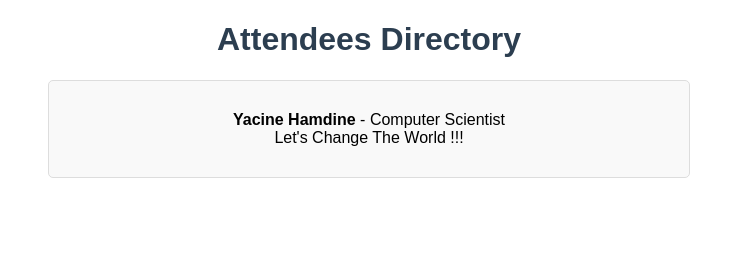
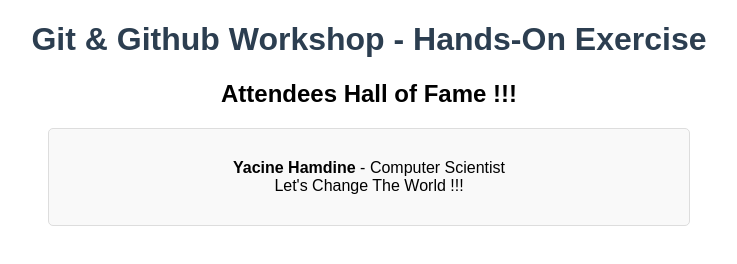
Before and after one commit to ceticL3pfe/git_github_hands_on, a plain HTML site: page index.html in a window 1280 px wide. Shown: the whole page, without its empty margins (271-1008 px from the left). Drawn offline with Linux system fonts and the light colour scheme.

Commit message:
Update index.html

```diff
--- a/index.html
+++ b/index.html
@@ -31,7 +31,8 @@
     </style>
 </head>
 <body>
-    <h1>Attendees Directory</h1>
+    <h1>Git & Github Workshop - Hands-On Exercise</h1>
+    <h2>Attendees Hall of Fame !!!</h2>
     <div id="attendees">Loading...</div>
 
     <script>
```
